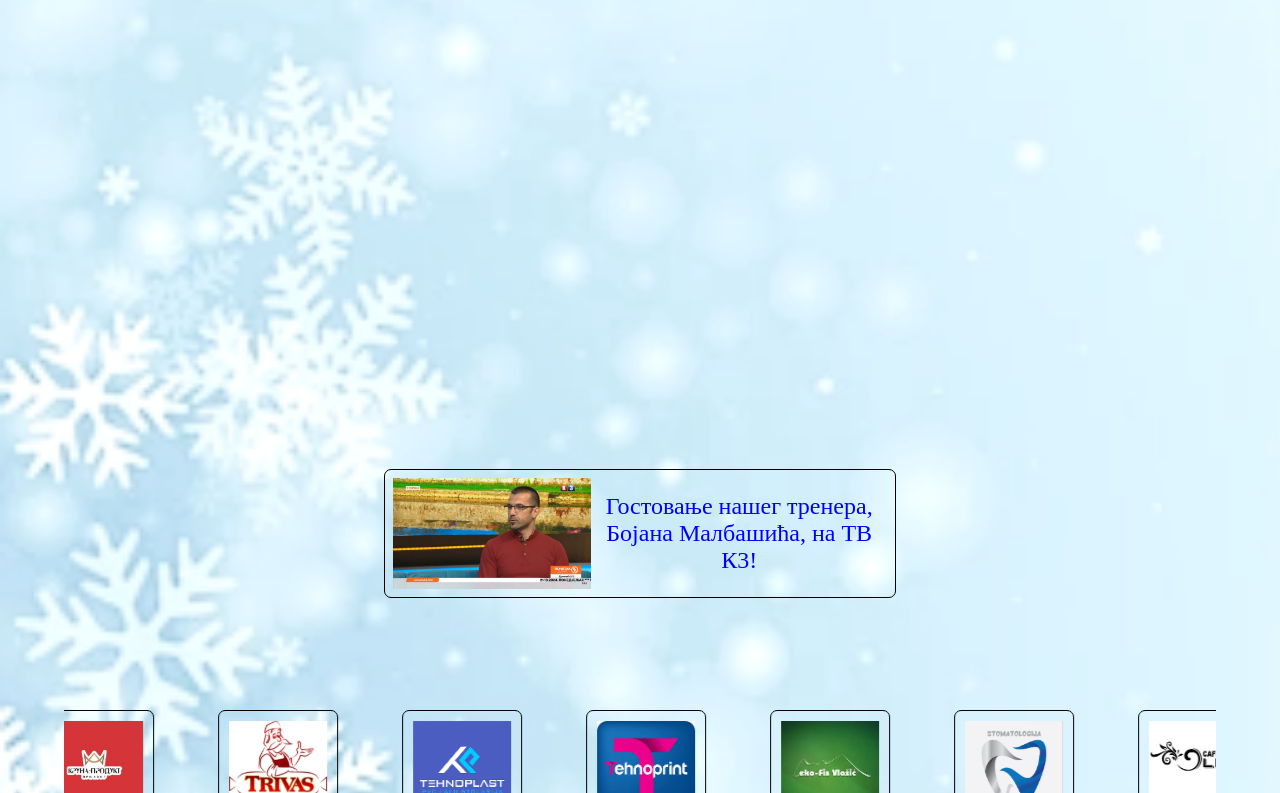
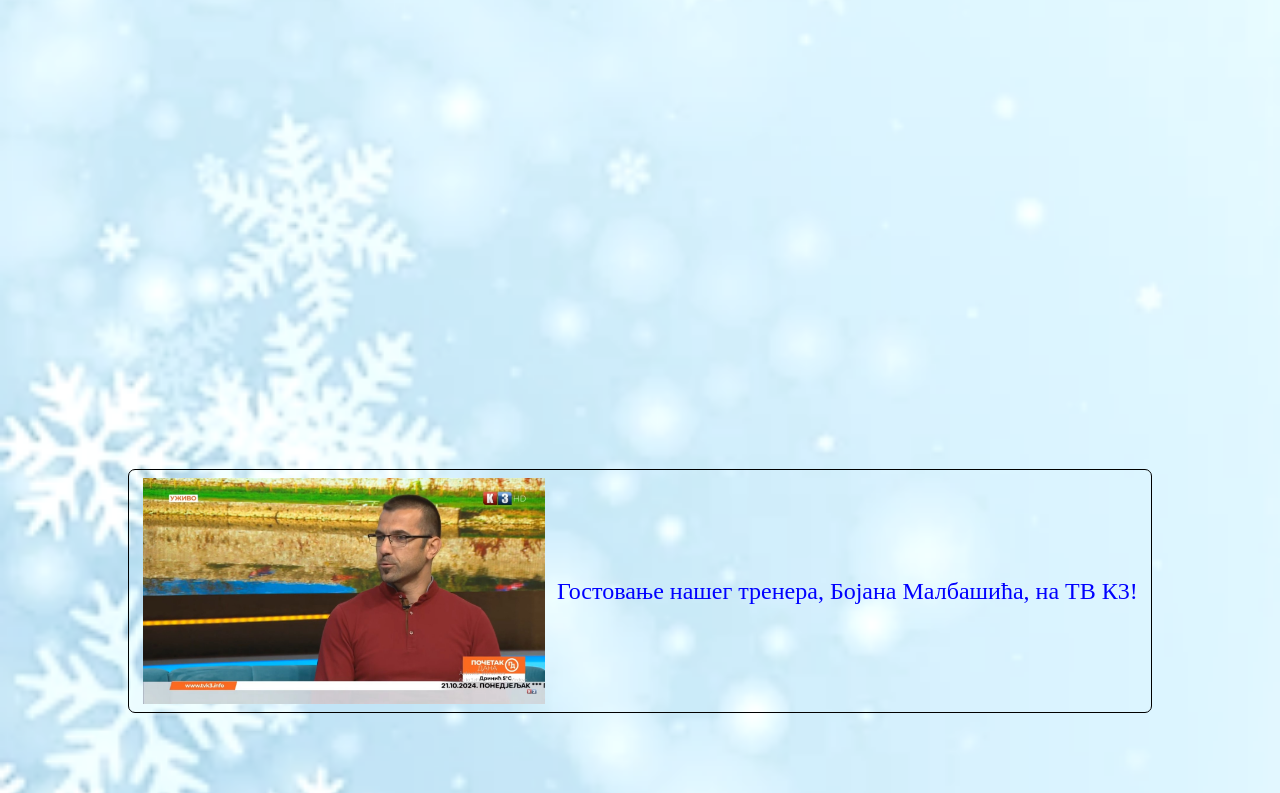
Before and after one commit to Lupus93v/skikamp, a React (Create React App) app: page / in a window 1280 px wide. Shown: the part 594-1387 px from the top of the page. Before the commit the page ends 1272 px from the top, so only its background shows below. Built offline with nearby package versions, Linux system fonts and the light colour scheme; a web font is replaced by a local one.

Commit message:
gostovanje fix

```diff
--- a/src/Pages/HomePage.js
+++ b/src/Pages/HomePage.js
@@ -44,8 +44,9 @@ export default function HomePage() {
           borderRadius: "7px",
           padding: "0.5em",
           marginBottom: "4em",
-          width: "40%"}}>
-        <img style={{width: "40%"}}src="./Pictures/HomePagePic/gostovanje.jpg" alt="guest at tv show"/>
+          width: "80%",
+          }}>
+        <img style={{width: "40%", float: "right"}}src="./Pictures/HomePagePic/gostovanje.jpg" alt="guest at tv show"/>
       <a
         class="animate__animated animate__zoomInDown"
         href="https://youtu.be/DYfoNMPSAZo?si=XdkXmuGsKQ5DN3wr"
```
